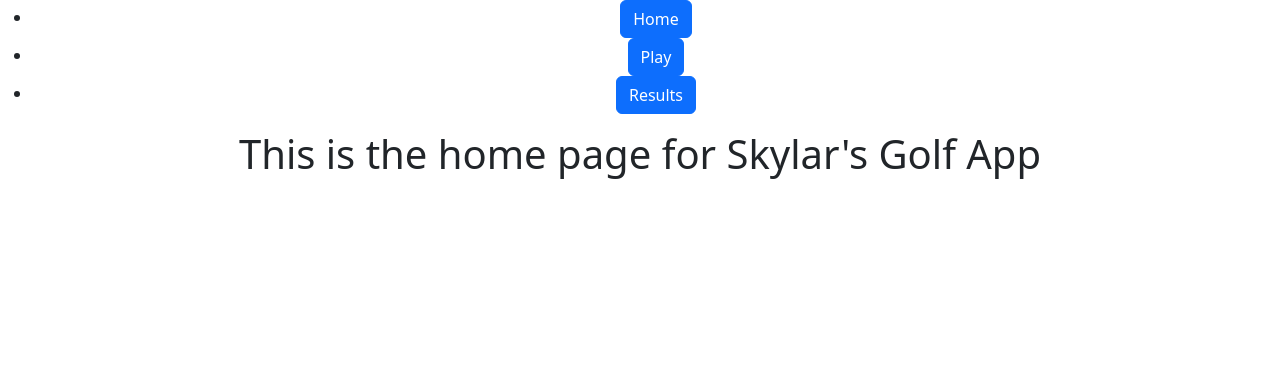
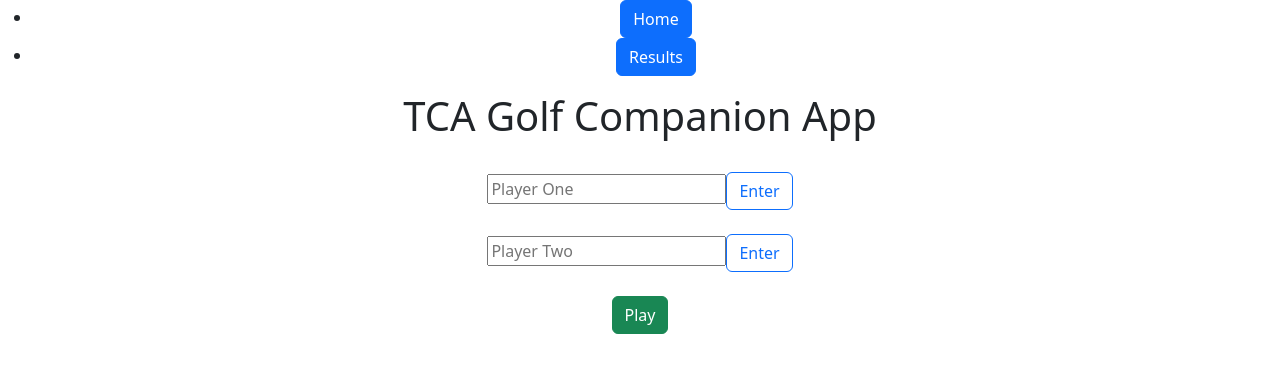
Before and after one commit to 2023-spring-adv-fe-tuth/tca-golf, a React (Create React App) app: page / in a window 1280 px wide. Shown: the top 372 px of the page. Built offline with nearby package versions, Linux system fonts and the light colour scheme.

Commit message:
Added Player Entry Text Boxes and Play button

```diff
--- a/src/NavBar.js
+++ b/src/NavBar.js
@@ -1,6 +1,3 @@
-import { Link } from 'react-router-dom'
-
-import 'bootstrap/dist/css/bootstrap.min.css';
 import Button from 'react-bootstrap/Button';
 
 export const NavBar = () => {
@@ -10,9 +7,6 @@ export const NavBar = () => {
                 <Button href="./" variant="primary">Home</Button>
             </li>
             <li>
-                <Button href="./Play" variant="primary">Play</Button>
-            </li>
-            <li>
                 <Button href="./Results" variant="primary">Results</Button>
             </li>
         </ul>
--- a/src/pages/HomePage.js
+++ b/src/pages/HomePage.js
@@ -1,5 +1,21 @@
+import Button from 'react-bootstrap/Button';
+
 export const HomePage = () => {
     return (
-        <h1>This is the home page for Skylar's Golf App</h1>
+        <>
+        <h1>TCA Golf Companion App</h1><br/>
+
+        <input type='text' placeholder="Player One"/>
+        <Button variant="outline-primary">Enter</Button>
+
+        <br/><br/>
+
+        <input type='text' placeholder="Player Two"/>
+        <Button variant="outline-primary">Enter</Button>
+
+        <br/><br/>
+        <Button href="./play" type='submit' variant="success">Play</Button>
+        </>
+
     );
 }
```
